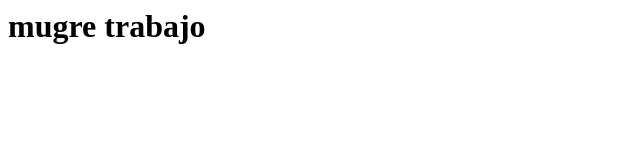
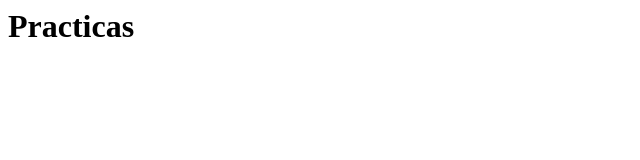
Before and after one commit to Joao-Chavez/infojoaochavez, a plain HTML site: page index.html in a window 1280 px wide. Shown: the whole page, without its empty margins (0-640 px from the left). Drawn offline with Linux system fonts and the light colour scheme.

Commit message:
Update index.html

```diff
--- a/index.html
+++ b/index.html
@@ -3,6 +3,6 @@
 <title> Joao Chavez </title>
 </head>
 <body>
-<h1> mugre trabajo</h1>
+<h1> Practicas</h1>
 </body>
 </html>
```
